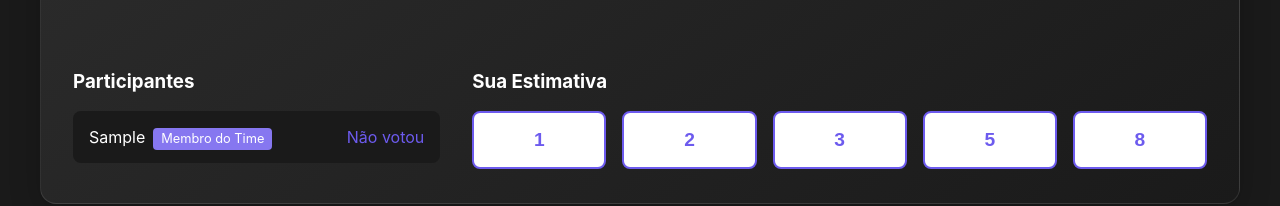
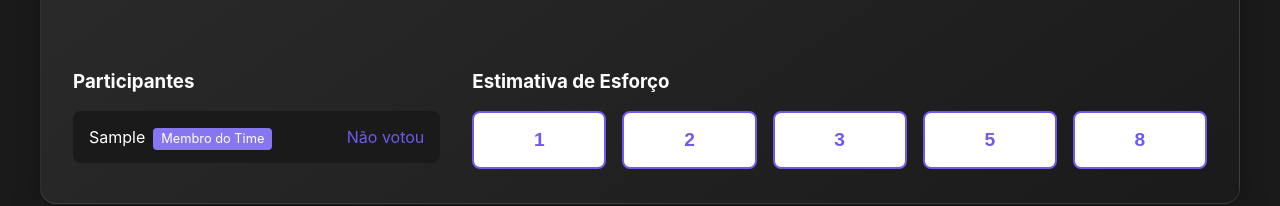
Before and after one commit to Protospi/planning-poker, a React (Create React App) app: page /room/1 in a window 1280 px wide. Both pictures are taken after typing "Sample" into the empty fields and a click on the button "ENTRAR NO JOGO". Shown: the part 319-525 px from the top of the page. Built offline with nearby package versions, Linux system fonts and the light colour scheme.

Commit message:
wip: design layout

```diff
--- a/src/components/Room.jsx
+++ b/src/components/Room.jsx
@@ -459,7 +459,7 @@ const Room = () => {
             </div>
 
             <div className="voting-section">
-              <h3 style={{ color: 'var(--primary)' }}>Sua Estimativa</h3>
+              <h3 style={{ color: 'var(--primary)' }}>Estimativa de Esforço</h3>
               <div style={{
                 display: 'grid',
                 gridTemplateColumns: 'repeat(auto-fit, minmax(80px, 1fr))',
```
Also changed, not shown: 1 other file (tests, documents, lock files or other folders).
